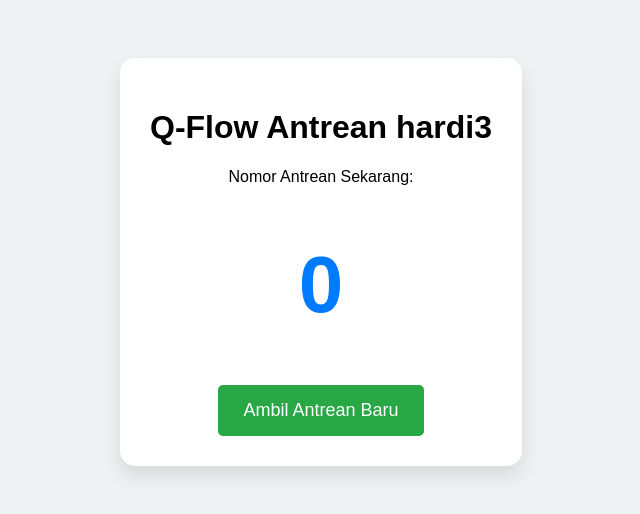
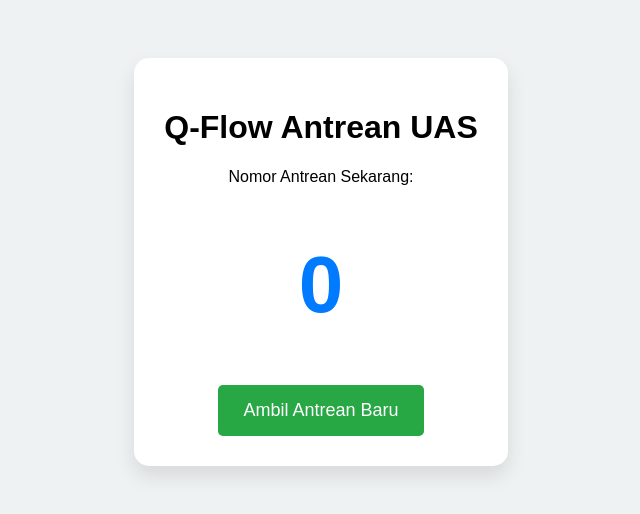
Before and after one commit to dylanRevelin/uas-k8s, a plain HTML site: page frontend/index.html in a window 1280 px wide. Shown: the whole page, without its empty margins (319-959 px from the left). Drawn offline with Linux system fonts and the light colour scheme; no server answers.

Commit message:
Update Index.html dan Dockerfile

```diff
--- a/frontend/index.html
+++ b/frontend/index.html
@@ -29,7 +29,7 @@
   </head>
   <body>
     <div class="box">
-      <h1>Q-Flow Antrean hardi3</h1>
+      <h1>Q-Flow Antrean UAS</h1>
       <p>Nomor Antrean Sekarang:</p>
       <h1 id="num" style="font-size: 80px; color: #007bff">0</h1>
       <button onclick="ambil()">Ambil Antrean Baru</button>
```
